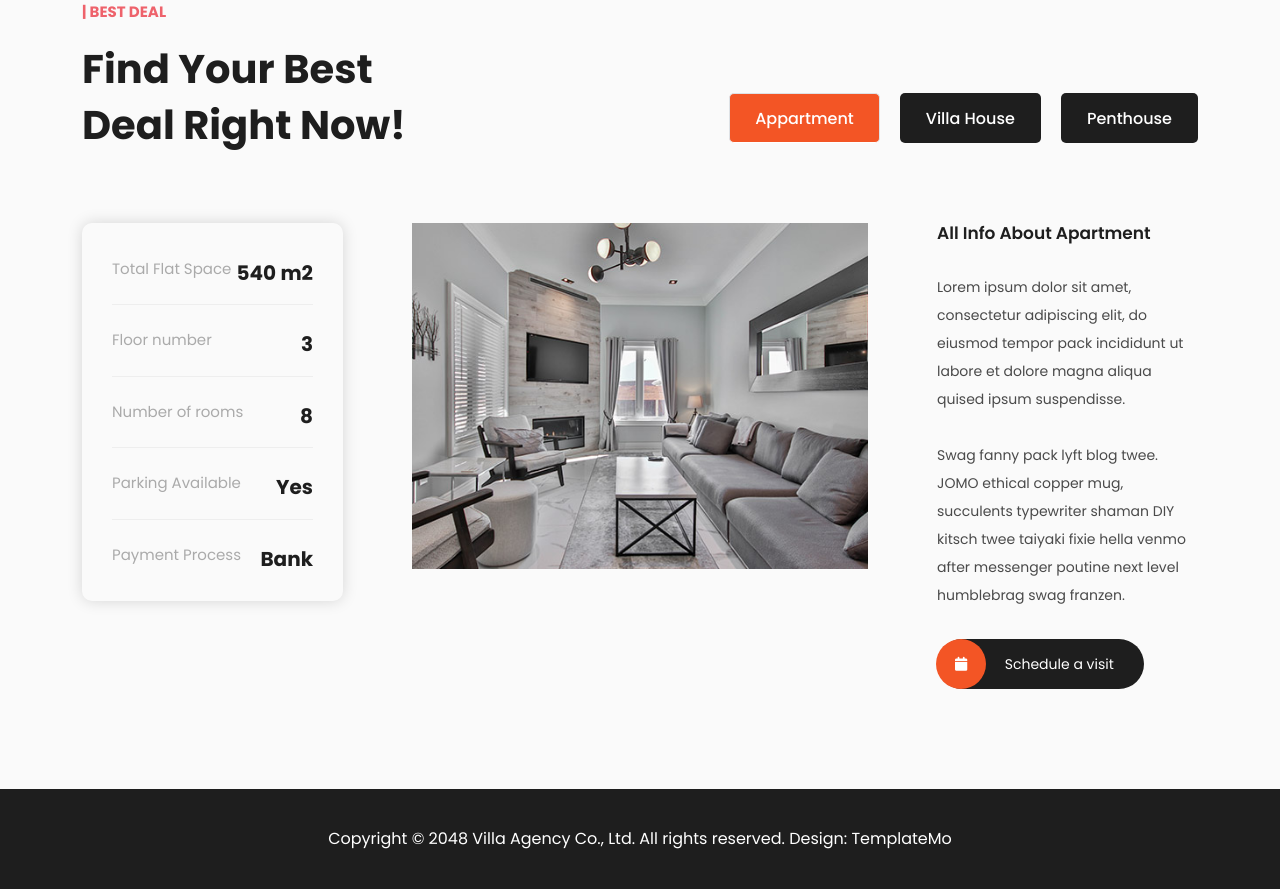
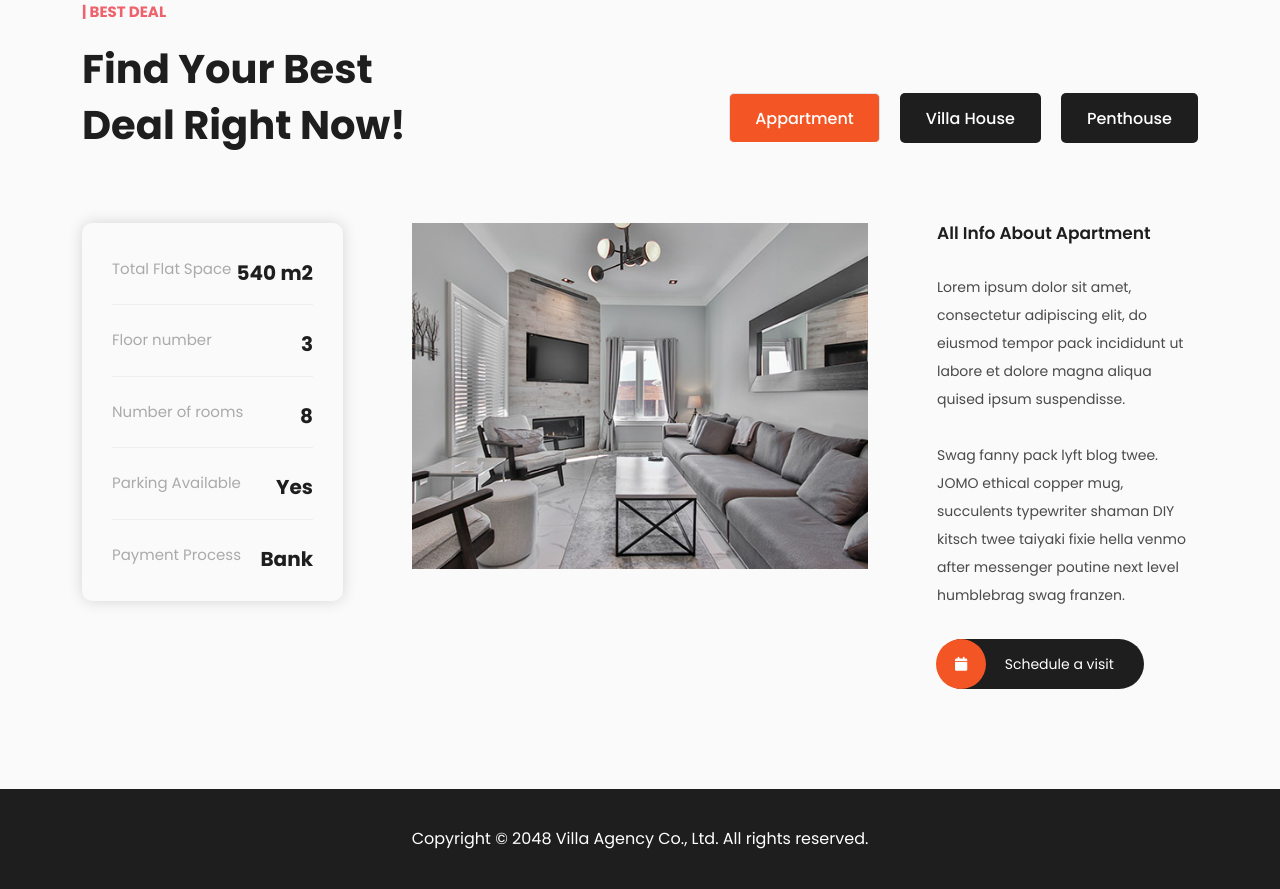
Before and after one commit to utkarsh019996/Villa-Agency, a plain HTML site: page property-details.html in a window 1280 px wide. Shown: the part 2053-2942 px from the top of the page. Drawn offline with nearby package versions, Linux system fonts and the light colour scheme.

Commit message:
Update property-details.html

```diff
--- a/property-details.html
+++ b/property-details.html
@@ -19,13 +19,7 @@
     <link rel="stylesheet" href="assets/css/owl.css">
     <link rel="stylesheet" href="assets/css/animate.css">
     <link rel="stylesheet"href="https://unpkg.com/swiper@7/swiper-bundle.min.css"/>
-<!--
 
-TemplateMo 591 villa agency
-
-https://templatemo.com/tm-591-villa-agency
-
--->
   </head>
 
 <body>
@@ -298,7 +292,7 @@ https://templatemo.com/tm-591-villa-agency
       <div class="col-lg-12">
         <p>Copyright © 2048 Villa Agency Co., Ltd. All rights reserved.
 
-        Design: <a rel="nofollow" href="https://templatemo.com" target="_blank">TemplateMo</a></p>
+     </p>
       </div>
     </div>
   </footer>
```
